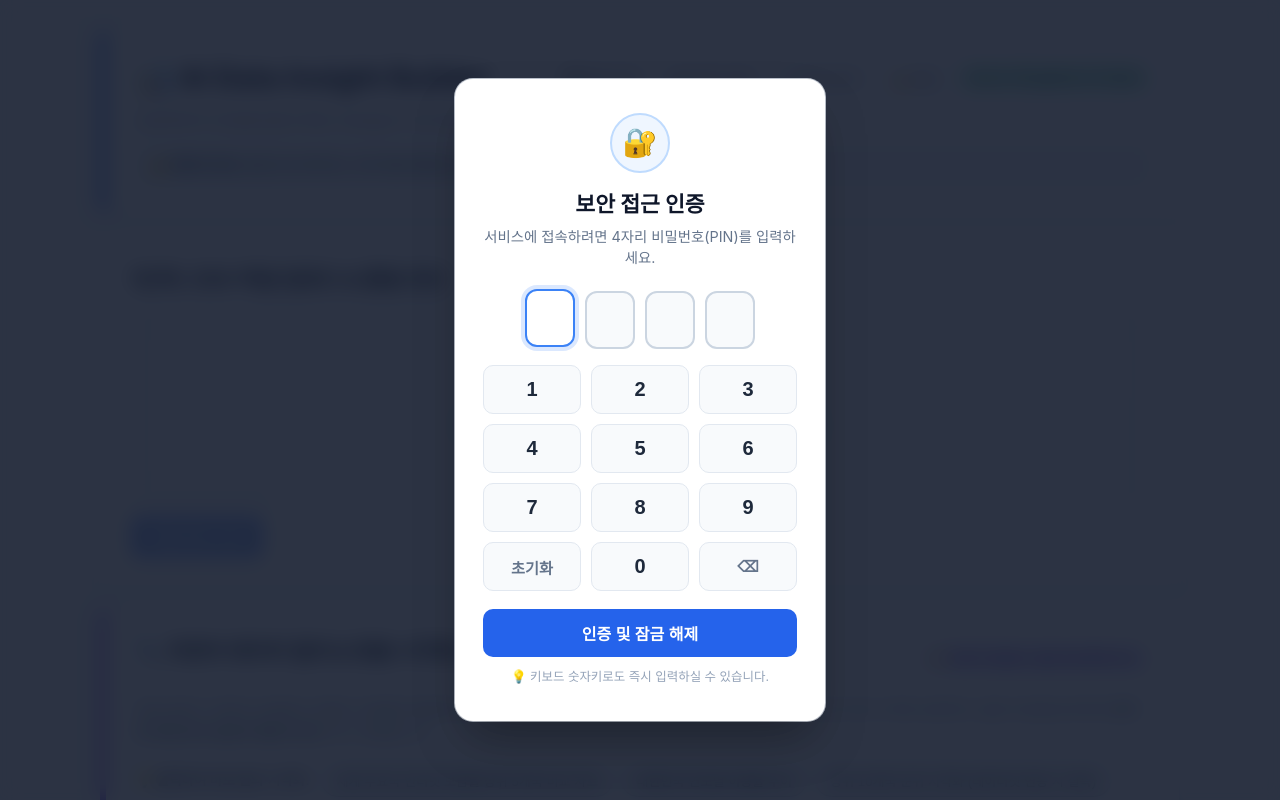
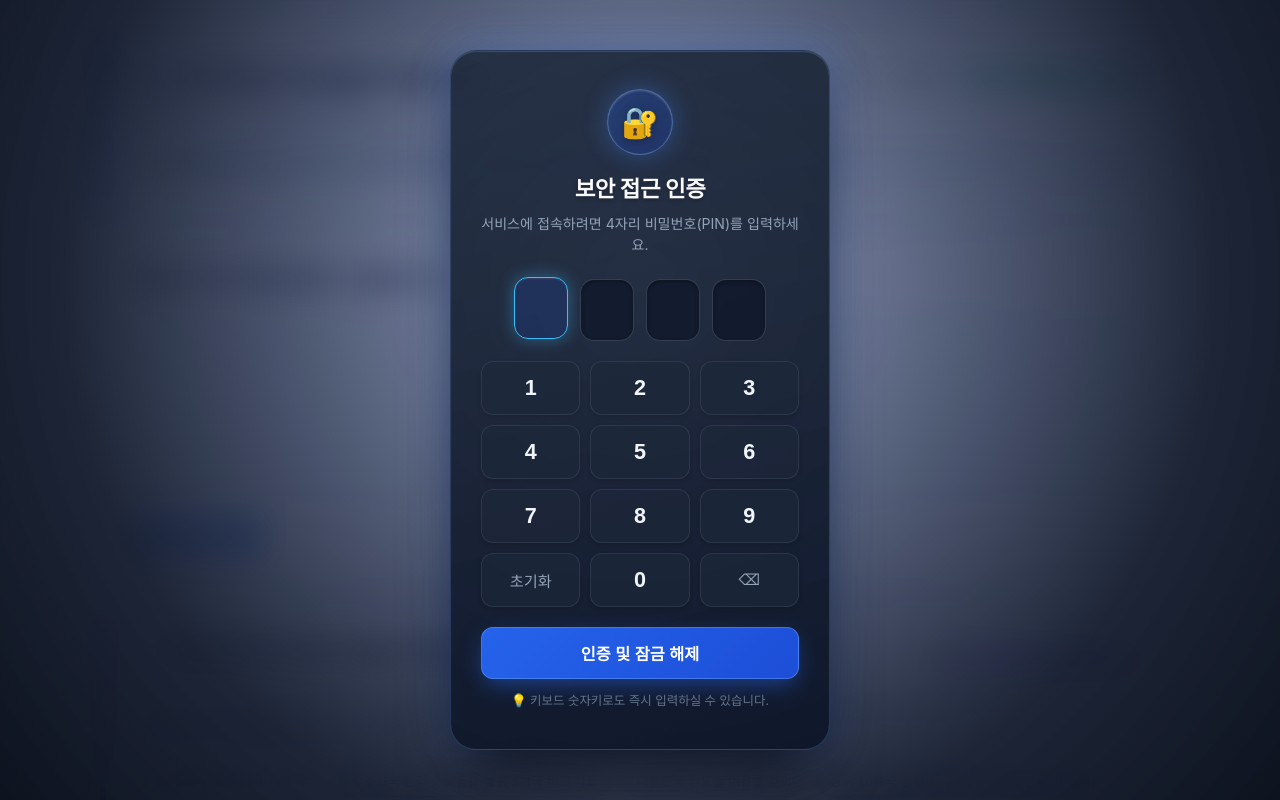
Before and after one commit to hawonjang94/data-insight-builder, a Flask app: page / in a window 1280 px wide. Run offline with Flask 3, Linux system fonts and the light colour scheme.

Commit message:
style: redesign PIN lock modal with premium deep navy glassmorphism theme

```diff
--- a/static/style.css
+++ b/static/style.css
@@ -871,7 +871,7 @@ mark, .highlight-pen {
 .hidden { display: none !important; }
 
 /* ==========================================================
-   11. 4자리 PIN 보안 잠금 화면 (PIN: 0514)
+   11. 4자리 PIN 보안 잠금 화면 (세련된 딥 네이비 글래스모피즘)
    ========================================================== */
 .pin-modal-overlay {
     position: fixed;
@@ -879,14 +879,15 @@ mark, .highlight-pen {
     left: 0;
     right: 0;
     bottom: 0;
-    background: rgba(15, 23, 42, 0.88);
-    backdrop-filter: blur(10px);
-    -webkit-backdrop-filter: blur(10px);
+    background: radial-gradient(circle at 50% 35%, rgba(30, 58, 138, 0.45) 0%, rgba(15, 23, 42, 0.94) 70%, rgba(8, 14, 26, 0.98) 100%);
+    backdrop-filter: blur(16px);
+    -webkit-backdrop-filter: blur(16px);
     display: flex;
     align-items: center;
     justify-content: center;
     z-index: 999999;
-    transition: opacity 0.3s ease, visibility 0.3s ease;
+    padding: 20px;
+    transition: opacity 0.35s cubic-bezier(0.4, 0, 0.2, 1), visibility 0.35s ease;
 }
 
 .pin-modal-overlay.unlocked {
@@ -896,148 +897,179 @@ mark, .highlight-pen {
 }
 
 .pin-card {
-    background: #ffffff;
-    border-radius: 18px;
-    padding: 34px 28px;
+    background: linear-gradient(165deg, rgba(30, 41, 59, 0.88) 0%, rgba(15, 23, 42, 0.96) 100%);
+    border-radius: 26px;
+    padding: 38px 30px;
     width: 100%;
-    max-width: 370px;
-    box-shadow: 0 25px 50px -12px rgba(0, 0, 0, 0.35), 0 0 0 1px rgba(226, 232, 240, 0.8);
+    max-width: 380px;
+    border: 1px solid rgba(96, 165, 250, 0.22);
+    box-shadow: 0 30px 60px -15px rgba(0, 0, 0, 0.75),
+                0 0 40px rgba(37, 99, 235, 0.25),
+                inset 0 1px 1px rgba(255, 255, 255, 0.15);
     text-align: center;
     transform: translateY(0);
-    transition: transform 0.25s ease;
+    transition: transform 0.25s ease, box-shadow 0.25s ease;
 }
 
 .pin-card.shake {
-    animation: pin-shake 0.45s ease-in-out;
+    animation: pin-shake 0.45s cubic-bezier(0.36, 0.07, 0.19, 0.97) both;
 }
 
 @keyframes pin-shake {
     0%, 100% { transform: translateX(0); }
-    15%, 45%, 75% { transform: translateX(-10px); }
-    30%, 60%, 90% { transform: translateX(10px); }
+    15%, 45%, 75% { transform: translateX(-9px); }
+    30%, 60%, 90% { transform: translateX(9px); }
 }
 
 .pin-icon-wrap {
-    width: 60px;
-    height: 60px;
-    margin: 0 auto 14px;
-    background: #eff6ff;
-    border: 2px solid #bfdbfe;
+    width: 66px;
+    height: 66px;
+    margin: 0 auto 16px;
+    background: linear-gradient(135deg, rgba(37, 99, 235, 0.28) 0%, rgba(30, 58, 138, 0.5) 100%);
+    border: 1.5px solid rgba(147, 197, 253, 0.35);
     border-radius: 50%;
     display: flex;
     align-items: center;
     justify-content: center;
+    box-shadow: 0 0 25px rgba(59, 130, 246, 0.4), inset 0 1px 2px rgba(255, 255, 255, 0.2);
 }
 
 .pin-icon {
-    font-size: 28px;
+    font-size: 30px;
+    filter: drop-shadow(0 2px 4px rgba(0,0,0,0.3));
 }
 
 .pin-title {
-    font-size: 1.35rem;
+    font-size: 1.4rem;
     font-weight: 700;
-    color: #0f172a;
+    color: #f8fafc;
+    letter-spacing: -0.02em;
     margin-bottom: 6px;
+    text-shadow: 0 2px 4px rgba(0, 0, 0, 0.3);
 }
 
 .pin-desc {
-    font-size: 0.9rem;
-    color: #64748b;
-    margin-bottom: 22px;
-    line-height: 1.45;
+    font-size: 0.88rem;
+    color: #94a3b8;
+    margin-bottom: 24px;
+    line-height: 1.5;
 }
 
 .pin-digits-wrap {
     display: flex;
     justify-content: center;
-    gap: 10px;
-    margin-bottom: 16px;
+    gap: 12px;
+    margin-bottom: 20px;
 }
 
 .pin-digit {
-    width: 50px;
-    height: 58px;
-    border: 2px solid #cbd5e1;
-    border-radius: 12px;
+    width: 54px;
+    height: 62px;
+    border: 1.5px solid rgba(148, 163, 184, 0.25);
+    border-radius: 14px;
     text-align: center;
-    font-size: 1.8rem;
+    font-size: 1.9rem;
     font-weight: 700;
-    color: #1e293b;
-    background: #f8fafc;
-    transition: all 0.15s ease;
+    color: #38bdf8;
+    background: rgba(15, 23, 42, 0.75);
+    box-shadow: inset 0 2px 4px rgba(0, 0, 0, 0.3);
+    transition: all 0.2s cubic-bezier(0.4, 0, 0.2, 1);
     outline: none;
-    caret-color: #3b82f6;
+    caret-color: #38bdf8;
 }
 
 .pin-digit:focus {
-    border-color: #3b82f6;
-    background: #ffffff;
-    box-shadow: 0 0 0 4px rgba(59, 130, 246, 0.18);
+    border-color: #38bdf8;
+    background: rgba(30, 58, 138, 0.35);
+    box-shadow: 0 0 16px rgba(56, 189, 248, 0.4), inset 0 1px 2px rgba(255, 255, 255, 0.1);
     transform: translateY(-2px);
 }
 
 .pin-digit.filled {
-    border-color: #2563eb;
-    background: #eff6ff;
+    border-color: #60a5fa;
+    background: rgba(37, 99, 235, 0.2);
+    box-shadow: 0 0 12px rgba(96, 165, 250, 0.3);
 }
 
 .pin-error-msg {
-    color: #dc2626;
-    background: #fef2f2;
-    border: 1px solid #fecaca;
-    padding: 8px 12px;
-    border-radius: 8px;
+    color: #f87171;
+    background: rgba(239, 68, 68, 0.12);
+    border: 1px solid rgba(248, 113, 113, 0.3);
+    padding: 9px 14px;
+    border-radius: 10px;
     font-size: 0.85rem;
     font-weight: 600;
-    margin-bottom: 16px;
+    margin-bottom: 18px;
+    backdrop-filter: blur(4px);
 }
 
 .pin-keypad {
     display: grid;
     grid-template-columns: repeat(3, 1fr);
     gap: 10px;
-    margin-bottom: 18px;
+    margin-bottom: 20px;
 }
 
 .pin-key {
-    background: #f8fafc;
-    border: 1px solid #e2e8f0;
-    border-radius: 10px;
-    padding: 12px 0;
-    font-size: 1.25rem;
+    background: rgba(30, 41, 59, 0.65);
+    border: 1px solid rgba(148, 163, 184, 0.14);
+    border-radius: 12px;
+    padding: 13px 0;
+    font-size: 1.35rem;
     font-weight: 600;
-    color: #1e293b;
+    color: #f1f5f9;
     cursor: pointer;
-    transition: all 0.12s ease;
+    transition: all 0.14s ease;
     user-select: none;
+    box-shadow: 0 2px 4px rgba(0, 0, 0, 0.15);
 }
 
 .pin-key:hover {
-    background: #e2e8f0;
-    color: #0f172a;
+    background: rgba(59, 130, 246, 0.28);
+    border-color: rgba(96, 165, 250, 0.4);
+    color: #ffffff;
+    transform: translateY(-2px);
+    box-shadow: 0 6px 14px rgba(37, 99, 235, 0.25);
 }
 
 .pin-key:active {
-    background: #cbd5e1;
+    background: rgba(37, 99, 235, 0.45);
     transform: scale(0.96);
 }
 
 .pin-key-clear, .pin-key-backspace {
     font-size: 0.95rem;
-    color: #64748b;
+    color: #94a3b8;
+    font-weight: 500;
 }
 
 .pin-submit-btn {
     width: 100%;
-    padding: 12px;
-    font-size: 1rem;
+    padding: 13px;
+    font-size: 1.02rem;
     font-weight: 600;
-    border-radius: 10px;
-    margin-bottom: 10px;
+    border-radius: 12px;
+    margin-bottom: 12px;
+    background: linear-gradient(135deg, #2563eb 0%, #1d4ed8 100%);
+    border: 1px solid rgba(147, 197, 253, 0.3);
+    color: #ffffff;
+    box-shadow: 0 8px 22px -4px rgba(37, 99, 235, 0.55);
+    cursor: pointer;
+    transition: all 0.18s ease;
+}
+
+.pin-submit-btn:hover {
+    background: linear-gradient(135deg, #3b82f6 0%, #2563eb 100%);
+    box-shadow: 0 10px 28px -4px rgba(37, 99, 235, 0.75);
+    transform: translateY(-1px);
+}
+
+.pin-submit-btn:active {
+    transform: scale(0.98);
 }
 
 .pin-hint-text {
     font-size: 0.78rem;
-    color: #94a3b8;
+    color: #64748b;
     margin: 0;
 }
```
